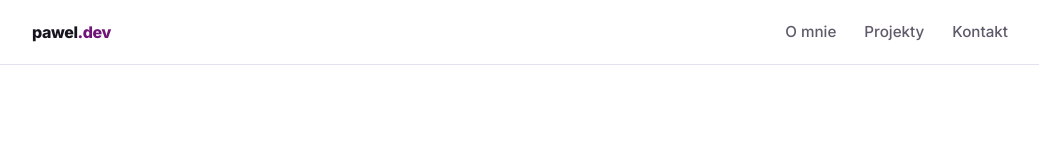
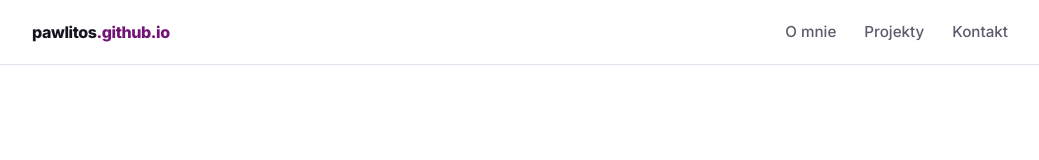
Before and after one commit to pawlitos/pawlitos.github.io, a Next.js app: page / in a window 1280 px wide. Shown: the top 160 px of the page, without its empty margins (120-1159 px from the left). Built offline with nearby package versions, Linux system fonts and the light colour scheme.

Commit message:
feat: change domain name

```diff
--- a/app/page.tsx
+++ b/app/page.tsx
@@ -6,7 +6,7 @@ export default function App() {
       <header className="sticky top-[env(safe-area-inset-top,0px)] z-10 border-b border-line bg-white/70 backdrop-blur-lg backdrop-saturate-150">
         <nav className="mx-auto flex h-16 max-w-5xl items-center justify-between px-6">
           <a href="#top" className="font-extrabold tracking-tight">
-            pawel<span className="text-primary">.dev</span>
+            pawlitos<span className="text-primary">.github.io</span>
           </a>
           <ul className="hidden gap-7 text-[0.95rem] font-medium text-muted md:flex">
             <li>
```
